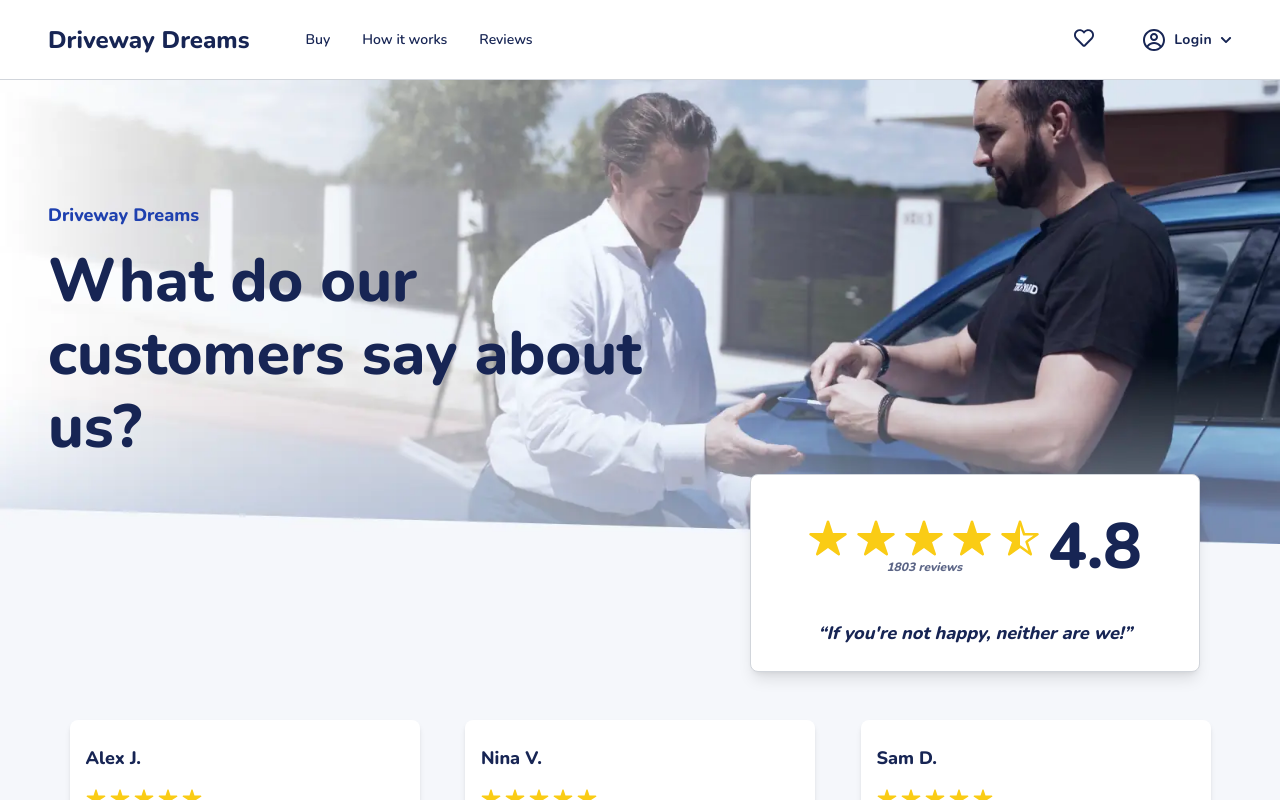
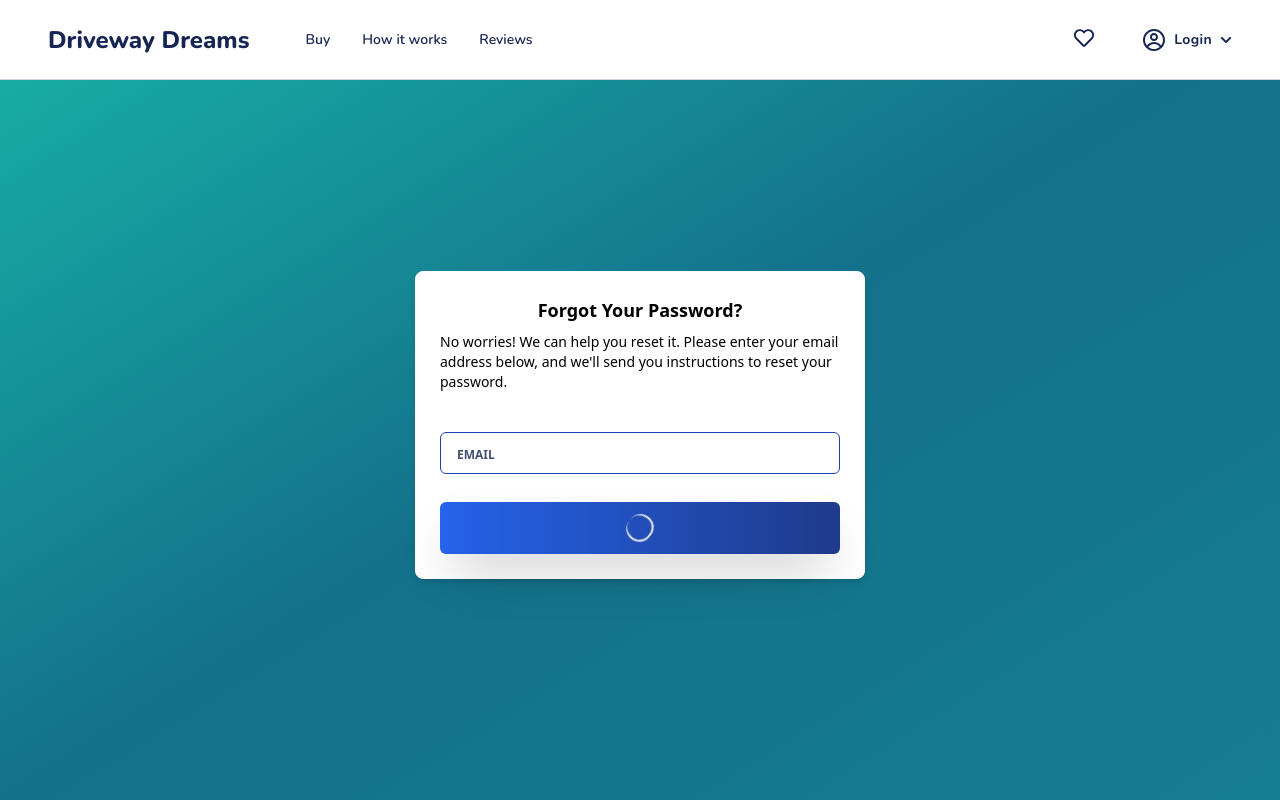
Before and after one commit to Chima-Peter/Driveway_Dreams, a React (Vite) app: page /forgot-password in a window 1280 px wide. Shown: the top 800 px of the page. Built offline with nearby package versions, Linux system fonts and the light colour scheme.

Commit message:
fix up all minor bugs

```diff
--- a/src/App.tsx
+++ b/src/App.tsx
@@ -2,7 +2,6 @@ import { BrowserRouter, Route, Routes } from "react-router-dom"
 import HomePage from "./app/home_page"
 import ExportNav from "./components/ui/nav/export_nav"
 import ErrorPage from "./app/error_page"
-import AuthModal from "./app/auth/auth_modal"
 import ForgotPasswordPage from "./app/auth/forgot_password"
 import Footer from "./components/ui/nav/footer"
 import HowItWorksPage from "./app/how_it_works_page"
@@ -12,13 +11,11 @@ export function App() {
   return (
       <BrowserRouter basename={import.meta.env.DEV ? '/' : '/Driveway_Dreams/'}>
          <ExportNav />
-         <ReviewsPage />
          <Routes>
             <Route path="*" element={<ErrorPage />} />
             <Route path="/" element={<HomePage />} />
             <Route path="/how-it-works" element={<HowItWorksPage />} />
             <Route path="/reviews" element={<ReviewsPage />} />
-            <Route path="authenticate" element={<AuthModal />} />
             <Route path="/forgot-password" element={<ForgotPasswordPage />} />
          </Routes>
          <Footer />
--- a/src/app/auth/auth_modal.tsx
+++ b/src/app/auth/auth_modal.tsx
@@ -1,9 +1,11 @@
 import { useState } from "react"
-import { GiCancel } from "react-icons/gi";
+import { motion } from 'motion/react'
+import { AiOutlineClose } from "react-icons/ai";
 
 
 import SignUp from "../../components/ui/auth/signup"
 import Login from "../../components/ui/auth/login"
+import useModalContext from "../../components/hooks/modal_hook";
 
 const AuthModal = () => {
     // toggle between login and sign up components
@@ -13,11 +15,22 @@ const AuthModal = () => {
         setIsSignUp(!isSignUp)
     }
 
+    // collect the states from context
+    const { auth, setAuth } = useModalContext()
+
+    // function to control it
+    const toggleModal = () => {
+        setAuth(false) // user clicks on close and modal is closed
+    }
 
     return (
-        <main className="flex flex-col z-50 fixed top-0 backdrop-blur-sm items-center justify-center w-[100%] h-[100vh]">
-            <section
-                className={`tablet:w-[450px] tablet:h-[450px] overflow-y-auto scrollbar-hide font-main flex flex-col border border-gray-300 rounded-lg py-10 bg-[rgb(245,247,251)] shadow-2xl`}>
+        <main className={`flex-col z-50 fixed top-0 backdrop-blur-sm items-center justify-center w-[100%] h-[100vh] right-0 ${auth ? 'flex' : 'hidden'}`}>
+            <motion.section
+                initial={{ opacity: 0, y: -60 }} animate={{ opacity : auth ? 1 : 0, y : auth ? 0 : -60 }} transition={{ duration: 0.5, ease: 'easeInOut' }}
+                className={`tablet:w-[450px] tablet:h-[450px] overflow-y-auto customScroll font-main flex flex-col border border-gray-300 rounded-lg py-14 bg-[rgb(245,247,251)] shadow-2xl relative`}>
+                    <button className="absolute right-4 top-3" onClick={toggleModal}>
+                        <AiOutlineClose className="w-6 h-6 text-blue-600" />
+                    </button>
                 {
                     isSignUp ? <div className="flex w-[100%] flex-col gap-4 items-center border-b-2 pb-6 border-b-gray-200">
                         <h1 className="text-3xl font-bold text-blue-950">
@@ -38,7 +51,7 @@ const AuthModal = () => {
                 {
                     isSignUp ? <SignUp /> : <Login />
                 }
-            </section>
+            </motion.section>
         </main>
     )
 }
--- a/src/app/how_it_works_page.tsx
+++ b/src/app/how_it_works_page.tsx
@@ -65,7 +65,9 @@ const HowItWorksPage = () => {
                     className='flex gap-2 rounded-md bg-gradient-to-r py-4 px-8 w-fit from-blue-700 uppercase to-blue-950 text-white outline-none shadow-md hover:from-blue-900 hover:to-blue-900 font-bold text-sm items-center transition-transform transform hover:scale-105'
                     onClick={focusSteps}
                     >
-                    <IoMdArrowRoundDown className='text-white w-5 h-5' />
+                    <motion.div initial={{ y: -10 }} animate={{ y: 5 }} transition={{ repeat: Infinity, duration: 1, ease: 'easeInOut' }}>
+                        <IoMdArrowRoundDown className='text-white w-5 h-5' />
+                    </motion.div>
                     <p>
                         I want to know more
                     </p>
--- /dev/null
+++ b/src/components/context/modal_context.tsx
@@ -0,0 +1,23 @@
+// src/context/ModalContext.tsx
+import React, { createContext, useState, ReactNode } from "react";
+
+// Define types for the context state
+export interface ModalContextType {
+    auth: boolean;
+    setAuth: (auth: boolean) => void;
+}
+
+// Create the context with a default value of undefined
+export const ModalContext = createContext<ModalContextType | undefined>(undefined);
+
+
+// Create the provider component
+const ModalProvider: React.FC<{ children: ReactNode }> = ({ children }) => {
+    const [auth, setAuth] = useState(false); // this state controls when the login/signup modal would open. by default, it's set to false, but when user clicks on login button in nav bar, then the modal would open. click on close and it will be closed automatically
+
+    const value = { auth, setAuth };
+
+    return <ModalContext.Provider value={value}>{children}</ModalContext.Provider>;
+};
+
+export default ModalProvider
--- /dev/null
+++ b/src/components/hooks/modal_hook.ts
@@ -0,0 +1,14 @@
+/* eslint-disable @typescript-eslint/no-unused-vars */
+import { useContext } from "react";
+import { ModalContext, ModalContextType } from "../context/modal_context";
+
+// Create a custom hook for accessing the context
+const useModalContext = () => {
+    const context = useContext(ModalContext);
+    if (!context) {
+        throw new Error("useModalContext must be used within a ModalProvider");
+    }
+    return context;
+};
+
+export default useModalContext
--- a/src/components/ui/nav/desktop_nav.tsx
+++ b/src/components/ui/nav/desktop_nav.tsx
@@ -1,16 +1,21 @@
+import { Link, NavLink, useLocation } from 'react-router-dom'
+import { useEffect, useState } from 'react';
+
+import { motion } from 'motion/react'
+
 import { FaRegHeart, FaChevronDown } from "react-icons/fa";
 import { CgProfile } from "react-icons/cg";
 
 
-import { Link, NavLink } from 'react-router-dom'
-import { useEffect, useState } from 'react';
 import scrollToTop from '../../utils/scroll_to_top';
 import LoginModal from "./login_modal";
-import { FaChevronUp } from "react-icons/fa6";
+
 
 function DesktopNav() {
    const [isScrolled, setIsScrolled] = useState(false)
    const [isLoginModalOpen, setIsLoginModalOpen] = useState(false)
+
+   const location = useLocation();
 
    // onscroll event
    useEffect(() => {
@@ -20,6 +25,11 @@ function DesktopNav() {
     window.addEventListener('scroll', handleScroll);
     return () => window.removeEventListener('scroll', handleScroll);
   }, []);
+
+  // whenever user navigates away from current window, close the minor login tab
+  useEffect(() => {
+   setIsLoginModalOpen(false)
+  }, [location.pathname])
 
   const toggleModal = () => {
    setIsLoginModalOpen(!isLoginModalOpen);
@@ -54,8 +64,11 @@ function DesktopNav() {
                   <p className="font-bold tracking-wide text-sm">
                      Login
                   </p>
-                  { !isLoginModalOpen && <FaChevronDown className="w-3 h-3" /> }
-                  { isLoginModalOpen && <FaChevronUp className="w-3 h-3" /> }
+                  <motion.div
+                     animate={{ rotate: isLoginModalOpen ? 180 : 0 }} // Rotate arrow on toggle
+                     transition={{ duration: 0.3 }}>
+                     <FaChevronDown className="w-3 h-3" />
+                  </motion.div>
                </button>
                {
                   isLoginModalOpen && <LoginModal />
--- a/src/components/ui/nav/export_nav.tsx
+++ b/src/components/ui/nav/export_nav.tsx
@@ -1,18 +1,20 @@
 import MediaQuery from 'react-responsive'
 import MobileNav from './mobile_nav.js'
 import DesktopNav from './desktop_nav.js'
+import ModalProvider from '../../context/modal_context.js'
 
 
 const ExportNav = () => {
   return (
-    <>
+    // wrap the entire nav with the modal context
+    <ModalProvider>
         <MediaQuery maxWidth={1000}>
             <MobileNav />
         </MediaQuery>
         <MediaQuery minWidth={1001}>
             <DesktopNav />
         </MediaQuery>
-    </>
+    </ModalProvider>
   )
 }
 
--- a/src/components/ui/nav/footer.tsx
+++ b/src/components/ui/nav/footer.tsx
@@ -62,7 +62,7 @@ function Footer() {
             Company
          </h6>
          <div className="flex flex-col gap-4">
-            <Link  onClick={scrollToTop}  to={'/about-us'} className="text-sm text-blue-950 font-medium opacity-60 hover:opacity-100 hover:font-bold" >
+            <Link  onClick={scrollToTop}  to={'/'} className="text-sm text-blue-950 font-medium opacity-60 hover:opacity-100 hover:font-bold" >
                About us
             </Link>
             <Link  onClick={scrollToTop}  to={'/contact'} className="text-sm text-blue-950 font-medium opacity-60 hover:opacity-100 hover:font-bold" >
--- a/src/components/utils/scroll_to_top.ts
+++ b/src/components/utils/scroll_to_top.ts
@@ -3,7 +3,7 @@
 const scrollToTop = () => {
     window.scrollTo({
        top: 0,
-       behavior: "smooth"
+       behavior: "instant"
     })
 }
 
--- a/src/index.css
+++ b/src/index.css
@@ -39,4 +39,13 @@
     .clip_review {
         clip-path: polygon(0 0, 100% 0, 100% 100%, 0 96%);
     }
+    .customScroll::-webkit-scrollbar {
+        width: 5px;
+        height: 10px;
+        background-color: inherit;
+     }
+     .customScroll::-webkit-scrollbar-thumb {
+        background-color: lightgray;
+        border-radius: 0px 10px 10px 0;
+     }
 }
```
Also changed, not shown: src/components/ui/nav/login_modal.tsx (+24 -4 lines).
